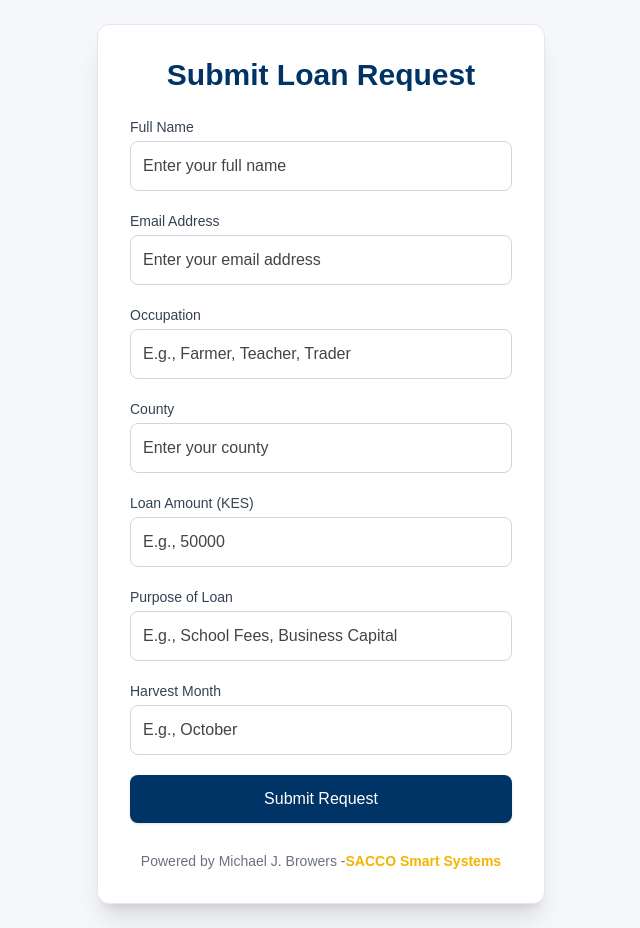
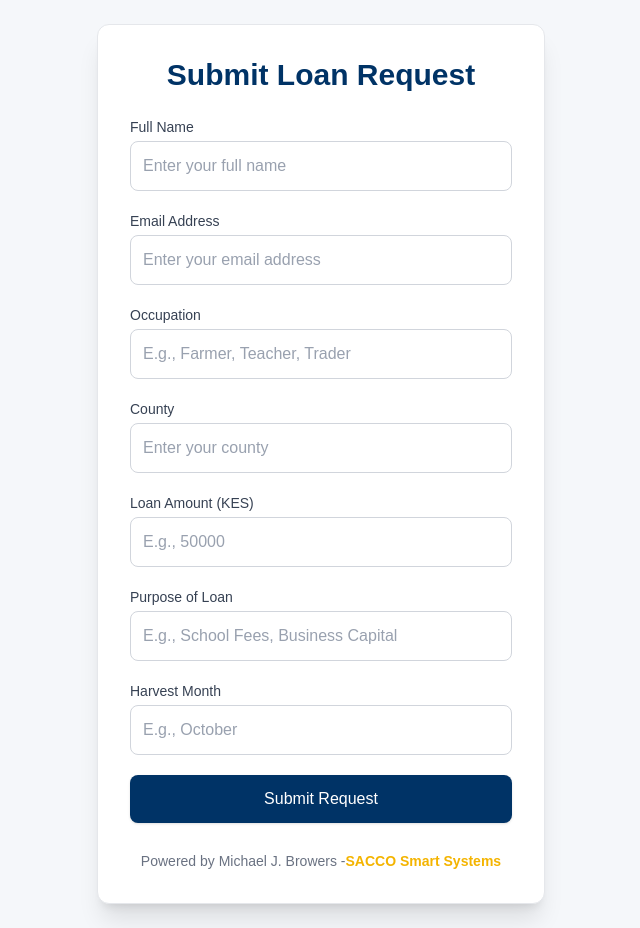
Before and after one commit to TwoOceans64/pride-workflow, a Next.js app: page / in a window 1280 px wide. Shown: the whole page, without its empty margins (319-959 px from the left). Built offline with nearby package versions, Linux system fonts and the light colour scheme.

Commit message:
Remove global placeholder override

```diff
--- a/app/globals.css
+++ b/app/globals.css
@@ -3,6 +3,9 @@
 :root {
   --background: #ffffff;
   --foreground: #171717;
+}
+
+@theme inline {
   --color-background: var(--background);
   --color-foreground: var(--foreground);
   --font-sans: var(--font-geist-sans);
@@ -21,9 +24,3 @@ body {
   color: var(--foreground);
   font-family: Arial, Helvetica, sans-serif;
 }
-
-/* Make placeholder text darker and fully visible */
-input::placeholder {
-  color: #444 !important;   /* strong grey */
-  opacity: 1 !important;    /* fully visible */
-}
```
